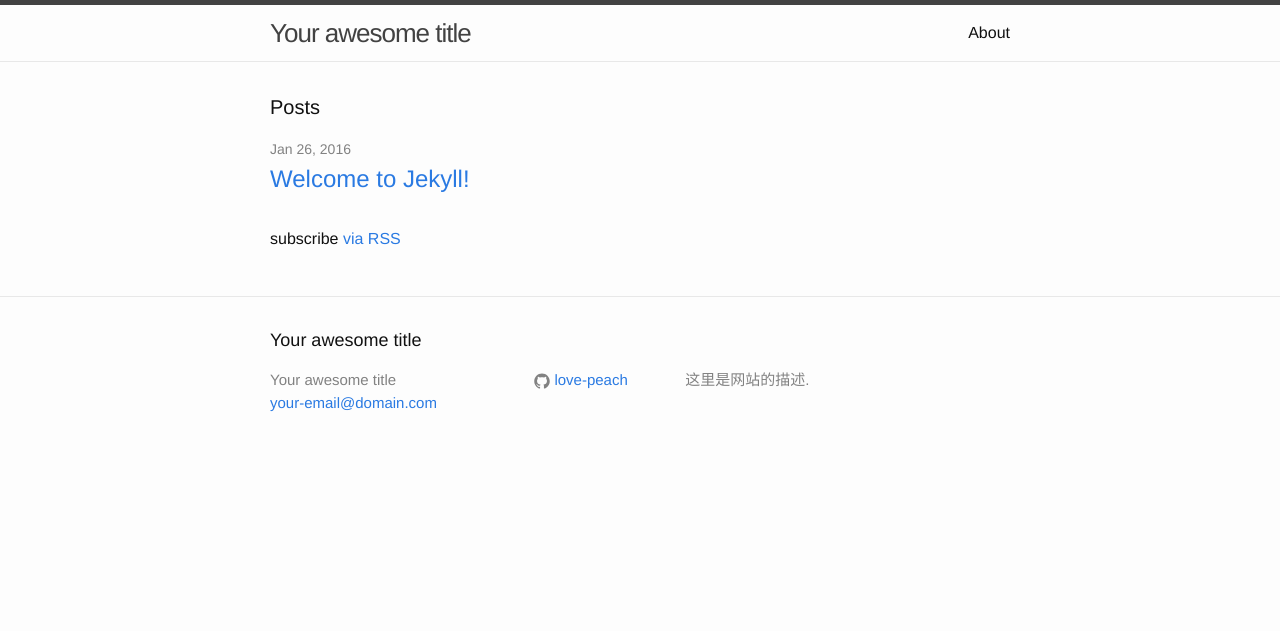
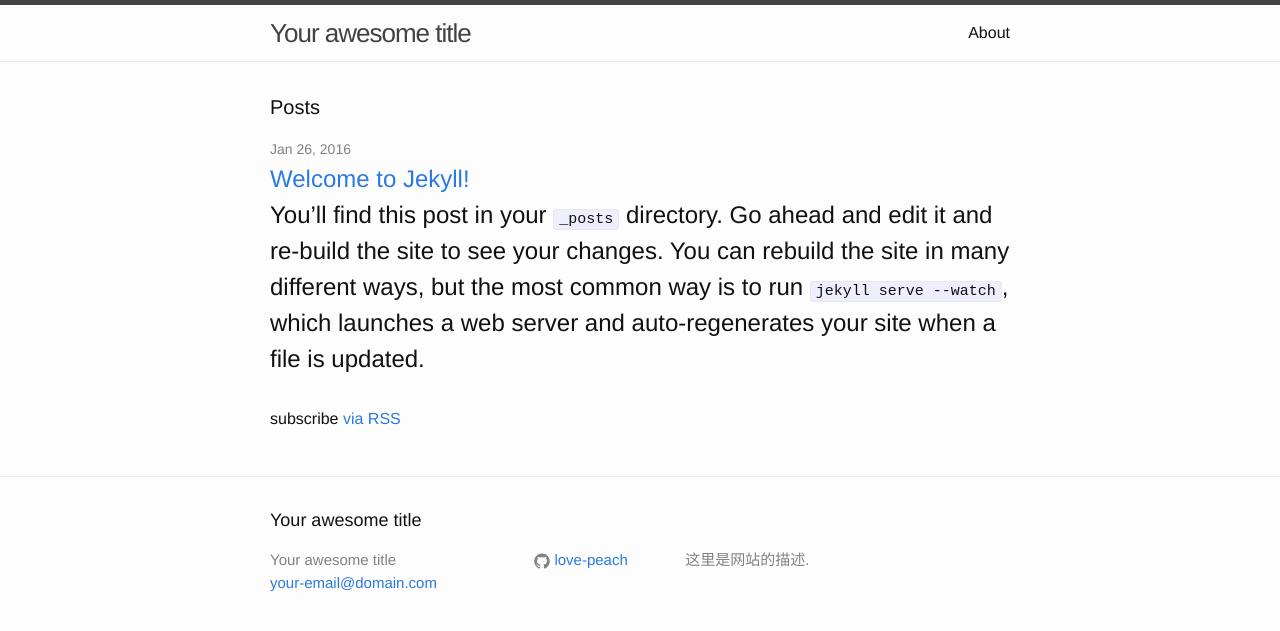
Before and after one commit to love-peach/blog-jekyll, a Jekyll site: the page built from index.html, in a window 1280 px wide. Shown: the top 631 px of the page. Built offline with Jekyll 4.4.1, drawn with Linux system fonts in a browser that asks for light colours.

Commit message:
修改link的应用地址

```diff
--- a/_config.yml
+++ b/_config.yml
@@ -3,7 +3,7 @@
 email: your-email@domain.com
 description: > # this means to ignore newlines until "baseurl:"
   这里是网站的描述.
-baseurl: "" # the subpath of your site, e.g. /blog/
+baseurl: "/blog-jekyll" # the subpath of your site, e.g. /blog/
 url: "http://yourdomain.com" # the base hostname & protocol for your site
 
 highlighter: pygments
--- a/_includes/head.html
+++ b/_includes/head.html
@@ -6,6 +6,6 @@
     <title>{% if page.title %}{{ page.title }}{% else %}{{ site.title }}{% endif %}</title>
     <meta name="description" content="{{ site.description }}">
 
-    <link rel="stylesheet" href="{{ "/css/main.css" | prepend: site.baseurl }}">
+    <link rel="stylesheet" href="{{ "/css/main.css" | prepend: site.baseurl/_site/css/main.css }}">
     <link rel="canonical" href="{{ page.url | replace:'index.html','' | prepend: site.baseurl | prepend: site.url }}">
 </head>
--- a/_posts/2016-01-26-welcome-to-jekyll.markdown
+++ b/_posts/2016-01-26-welcome-to-jekyll.markdown
@@ -10,7 +10,7 @@
 
 Jekyll also offers powerful support for code snippets:
 
-{% highlight ruby %}
+{% highlight ruby linenos%}
 def print_hi(name)
   puts "Hi, #{name}"
 end
--- a/index.html
+++ b/index.html
@@ -13,6 +13,7 @@
 
         <h2>
           <a class="post-link" href="{{ post.url | prepend: site.baseurl }}">{{ post.title }}</a>
+            {{ post.excerpt | remove: '<p>' | remove: '</p>' }}
         </h2>
       </li>
     {% endfor %}
```
